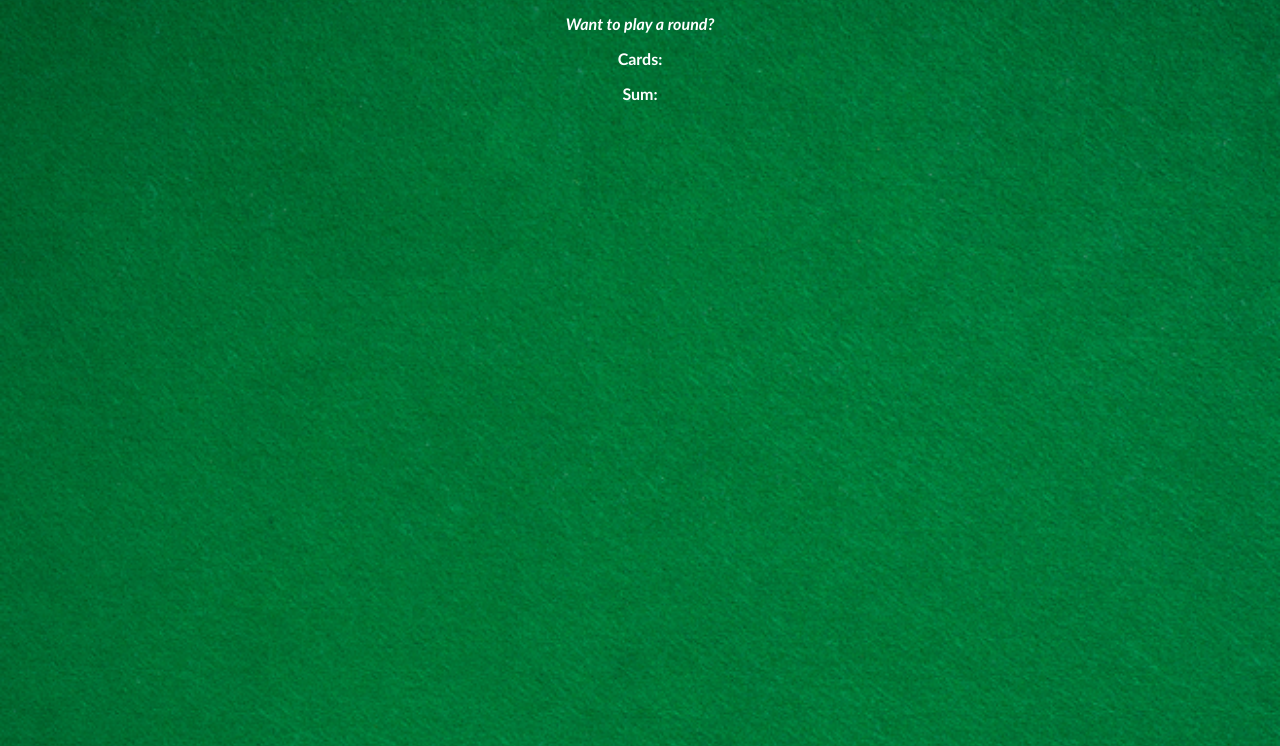
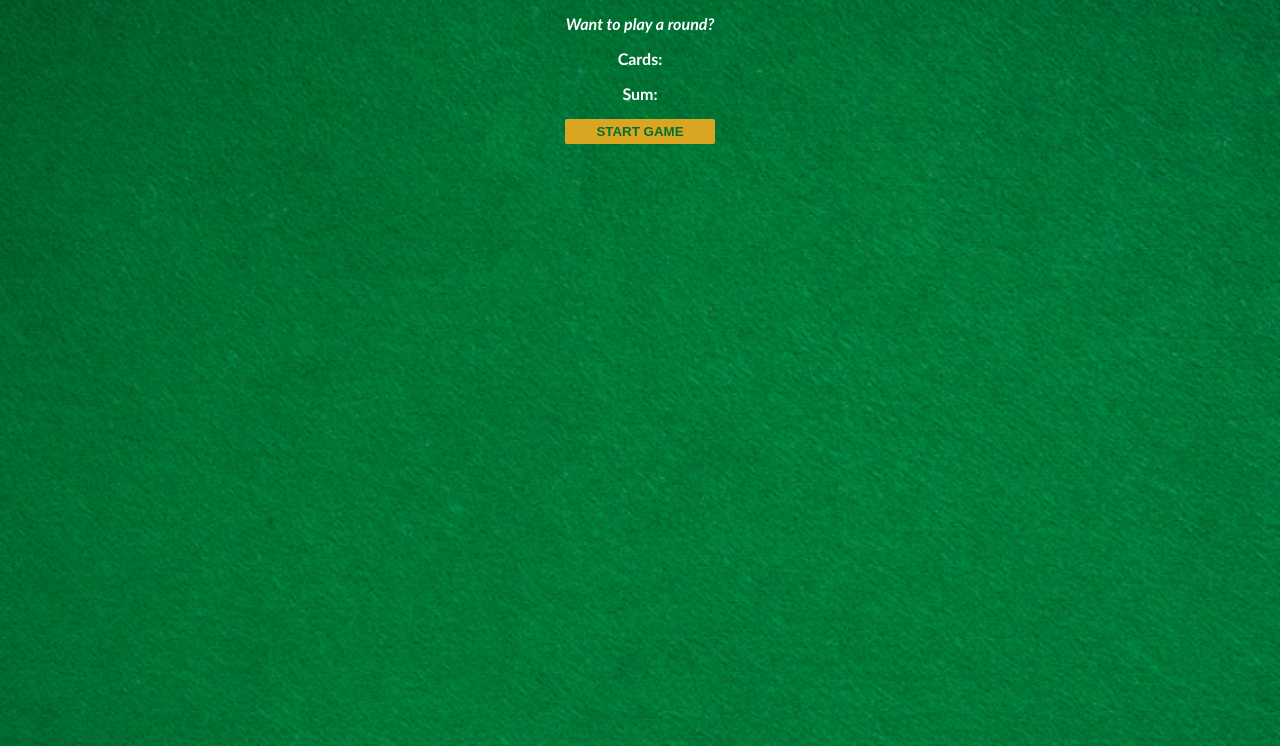
Before and after one commit to fulyaertay/basic-projects-javascript, a website built with webpack: page 3-black-jack-app/index.html in a window 1280 px wide. Shown: the part 54-800 px from the top of the page. Built offline with nearby package versions, Linux system fonts and the light colour scheme.

Commit message:
edited button style

```diff
--- a/3-black-jack-app/index.css
+++ b/3-black-jack-app/index.css
@@ -1,12 +1,10 @@
-/* Complete the CSS styling according to the provided design */
-
 body {
-    font-family: 'Trebuchet MS', 'Lucida Sans Unicode', 'Lucida Grande', 'Lucida Sans', Arial, sans-serif;
+    font-family: 'Trebuchet MS', 'Lucida Sans Unicode', 'Lucida Grande', Arial, sans-serif;
     background-image: url("images/table.png");
     background-size: cover;
+    font-weight: bold;
+    color: white;
     text-align: center;
-    color: white;
-    font-weight: bold;
 }
 
 h1 {
@@ -16,3 +14,21 @@ h1 {
 #message-el {
     font-style: italic;
 }
+
+/*
+3. Style the button according to the provided design
+text color - #016f32
+width      - 150px
+background - goldenrod
+ */
+
+button {
+    color: #016f32;
+    width: 150px;
+    background: goldenrod;
+    padding-top: 5px;
+    padding-bottom: 5px;
+    font-weight: bold;
+    border: none;
+    border-radius: 2px;
+}
--- a/3-black-jack-app/index.html
+++ b/3-black-jack-app/index.html
@@ -7,6 +7,9 @@
         <p id="message-el">Want to play a round?</p>
         <p>Cards:</p>
         <p>Sum:</p>
+        <!-- 1. Create a button that says START GAME.
+        Make it call a startGame() function when clicked -->
+        <button onclick="startGame()">START GAME</button>
         <script src="index.js"></script>
     </body>
 </html>
--- a/3-black-jack-app/index.js
+++ b/3-black-jack-app/index.js
@@ -3,10 +3,12 @@ let secondCard = 4
 let sum = firstCard + secondCard
 let hasBlackJack = false
 let isAlive = true
-// 1. Declare a variable called message and assign its value to an empty string
 let message = ""
 
-// 2. Reassign the message variable to the string we're logging out
+// 2. Create a startGame() function. Move the conditional
+// below (line 11-20) inside the body of the function.
+
+function startGame() {
     if (sum <= 20) {
         message = "Do you want to draw a new card? 🙂"
     } else if (sum === 21) {
@@ -16,6 +18,5 @@ if (sum <= 20) {
         message = "You're out of the game! 😭"
         isAlive = false
     }
-
-// 3. Log it out!
     console.log(message)
+}
```
Lines whose indentation alone changed are shown as unchanged.
